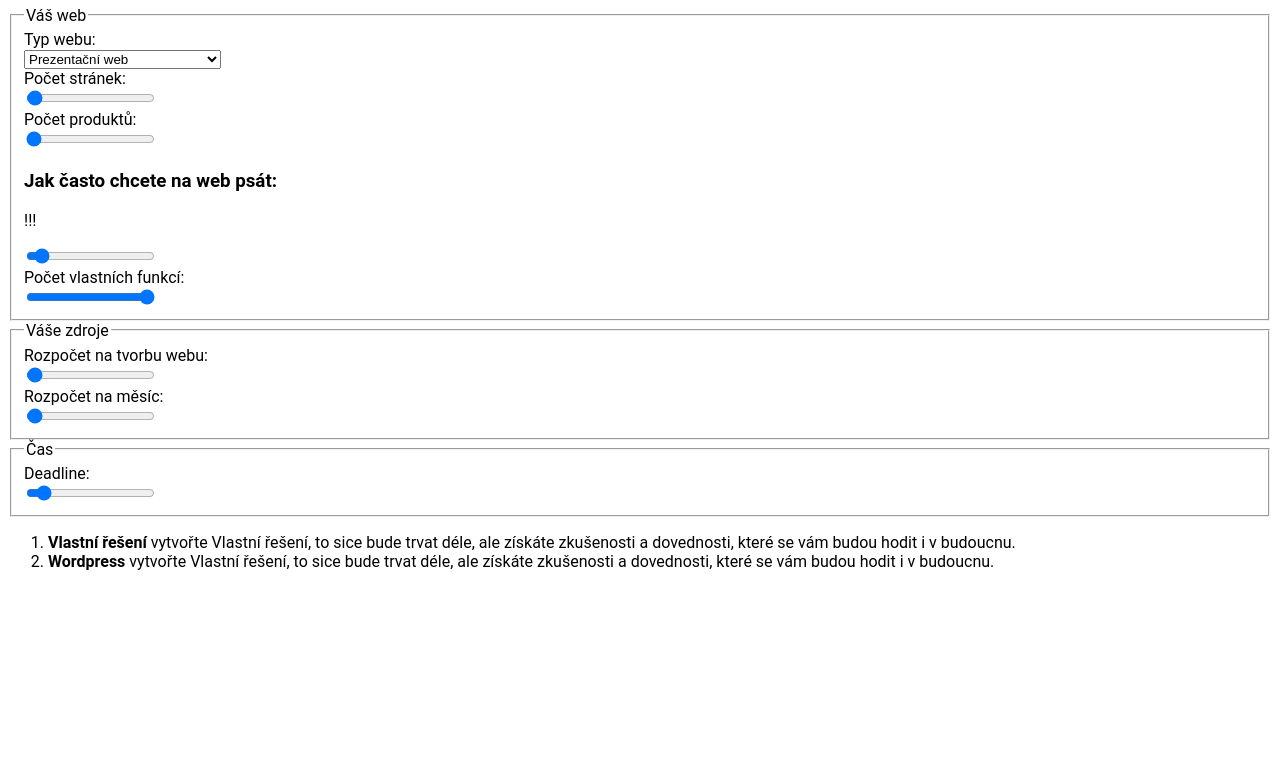
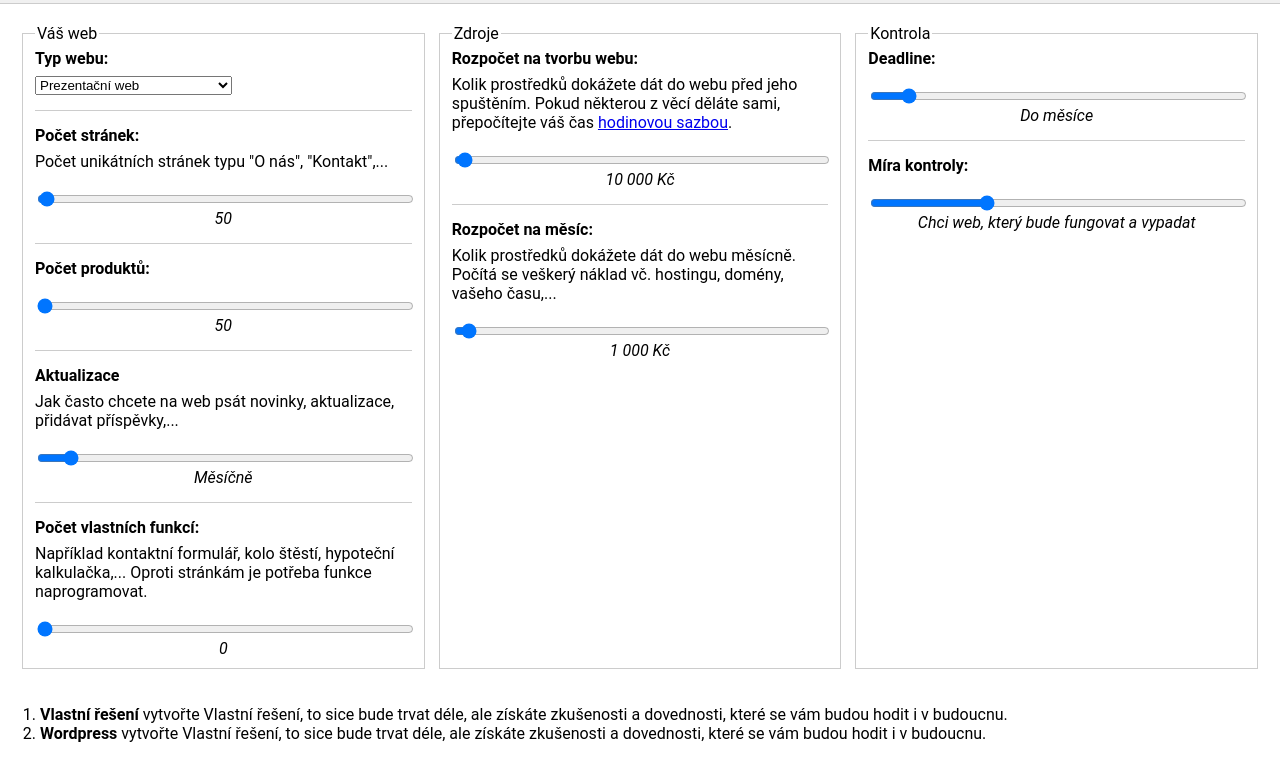
Before and after one commit to webgptorg/calculator, a website: page index.html in a window 1280 px wide. Shown: the part 75-834 px from the top of the page. Before the commit the page ends 800 px from the top, so only its background shows below. Drawn offline with Linux system fonts and the light colour scheme.

Commit message:
Calculator design

```diff
--- a/index.html
+++ b/index.html
@@ -16,7 +16,9 @@
                 <legend>Váš web</legend>
 
                 <div class="field">
-                    <label for="web-type">Typ webu:</label>
+                    <label for="web-type">
+                        <h3>Typ webu:</h3>
+                    </label>
                     <select id="web-type">
                         <option value="presentation" selected>Prezentační web</option>
                         <option value="eshop">E-shop</option>
@@ -35,7 +37,10 @@
                 </div>
 
                 <div class="field">
-                    <label for="pages-count">Počet stránek:</label>
+                    <label for="pages-count">
+                        <h3>Počet stránek:</h3>
+                        <p>Počet unikátních stránek typu "O nás", "Kontakt",...</p>
+                    </label>
                     <input
                         id="pages-count"
                         type="range"
@@ -49,7 +54,9 @@
                 </div>
 
                 <div class="field">
-                    <label for="products-count">Počet produktů:</label>
+                    <label for="products-count">
+                        <h3>Počet produktů:</h3>
+                    </label>
                     <input
                         id="products-count"
                         type="range"
@@ -64,9 +71,9 @@
 
                 <div class="field">
                     <label for="updates-days-period">
-                        <h3>Jak často chcete na web psát:</h3>
-                        <p>!!!</p></label
-                    >
+                        <h3>Aktualizace</h3>
+                        <p>Jak často chcete na web psát novinky, aktualizace, přidávat příspěvky,...</p>
+                    </label>
                     <!-- TODO: Make logarithmic sliders -->
                     <input
                         id="updates-days-period"
@@ -81,24 +88,36 @@
                 </div>
 
                 <div class="field">
-                    <label for="custom-functions-count">Počet vlastních funkcí:</label>
+                    <label for="custom-functions-count">
+                        <h3>Počet vlastních funkcí:</h3>
+                        <p>
+                            Například kontaktní formulář, kolo štěstí, hypoteční kalkulačka,... Oproti stránkám je
+                            potřeba funkce naprogramovat.
+                        </p>
+                    </label>
                     <input
                         id="custom-functions-count"
                         type="range"
                         data-show-output="scalar"
                         min="0"
-                        max="10"
+                        max="100"
                         step="1"
-                        value="50"
+                        value="0"
                     />
                     <output></output>
                 </div>
             </fieldset>
             <fieldset>
-                <legend>Váše zdroje</legend>
+                <legend>Zdroje</legend>
 
                 <div class="field">
-                    <label for="budget-upfront">Rozpočet na tvorbu webu:</label>
+                    <label for="budget-upfront">
+                        <h3>Rozpočet na tvorbu webu:</h3>
+                        <p>
+                            Kolik prostředků dokážete dát do webu před jeho spuštěním. Pokud některou z věcí děláte
+                            sami, přepočítejte váš čas <a href="#!!!">hodinovou sazbou</a>.
+                        </p>
+                    </label>
                     <input
                         id="budget-upfront"
                         type="range"
@@ -112,13 +131,19 @@
                 </div>
 
                 <div class="field">
-                    <label for="budget-per-month">Rozpočet na měsíc:</label>
+                    <label for="budget-per-month">
+                        <h3>Rozpočet na měsíc:</h3>
+                        <p>
+                            Kolik prostředků dokážete dát do webu měsícně. Počítá se veškerý náklad vč. hostingu,
+                            domény, vašeho času,...
+                        </p>
+                    </label>
                     <input
                         id="budget-per-month"
                         type="range"
                         data-show-output="CZK"
                         min="0"
-                        max="100000"
+                        max="50000"
                         step="1"
                         value="1000"
                     />
@@ -127,16 +152,36 @@
             </fieldset>
 
             <fieldset>
-                <legend>Čas</legend>
+                <legend>Kontrola</legend>
 
                 <div class="field">
-                    <label for="days-to-deadline">Deadline:</label>
+                    <label for="days-to-deadline">
+                        <h3>Deadline:</h3>
+                        <p></p>
+                    </label>
                     <input
                         id="days-to-deadline"
                         type="range"
                         data-show-output="days-to-deadline"
                         min="-1"
                         max="365"
+                        step="1"
+                        value="30"
+                    />
+                    <output></output>
+                </div>
+
+                <div class="field">
+                    <label for="level-of-control">
+                        <h3>Míra kontroly:</h3>
+                        <p></p>
+                    </label>
+                    <input
+                        id="level-of-control"
+                        type="range"
+                        data-show-output="level-of-control"
+                        min="0"
+                        max="100"
                         step="1"
                         value="30"
                     />
--- a/script/main.mjs
+++ b/script/main.mjs
@@ -5,7 +5,7 @@ export function main() {
 
     // TODO: Extract this to separate function
     for (const inputElement of Array.from(document.querySelectorAll(`input[type="range"][data-show-output]`))) {
-        inputElement.addEventListener('input', (event) => {
+        const updateOutput = () => {
             const value = parseFloat(inputElement.value);
             const showOutput = inputElement.dataset.showOutput;
 
@@ -75,11 +75,37 @@ export function main() {
                 } else {
                     valueFormatted = `Do ${Math.round((value / 365) * 10) / 10} let`;
                 }
+            } else if (showOutput === 'level-of-control') {
+                if (value < 5) {
+                    valueFormatted = 'Chci být vidět na internetu, jedno jak';
+                } else if (value < 10) {
+                    valueFormatted = 'Chci web, který bude fungovat';
+                } else if (value < 20) {
+                    valueFormatted = 'Chci web, který bude fungovat a trochu vypadat';
+                } else if (value < 50) {
+                    valueFormatted = 'Chci web, který bude fungovat a vypadat';
+                } else if (value < 60) {
+                    valueFormatted = 'Chci web, který bude vypadat dobře';
+                } else if (value < 70) {
+                    valueFormatted = 'Chci web, který bude vypadat skvěle';
+                } else if (value < 80) {
+                    valueFormatted = 'Chci web, který bude vypadat přesně tak, jak chci';
+                } else {
+                    valueFormatted = 'Chci web, který bude do PUNTÍKU přesně tak, jak chci';
+                }
             } else {
                 console.error(`Unknown data-show-output="${showOutput}"`);
             }
 
-            event.target.nextElementSibling.value = valueFormatted;
+            inputElement.nextElementSibling.value = valueFormatted;
+        };
+
+        inputElement.addEventListener('input', () => {
+            updateOutput();
+        });
+
+        requestAnimationFrame(() => {
+            updateOutput();
         });
     }
 }
--- a/style/main.css
+++ b/style/main.css
@@ -1,8 +1,86 @@
 html,
 body {
     font-family: 'Roboto', sans-serif;
+
+    display: flex;
+    flex-direction: column;
+
+    margin: 0;
+    padding: 0;
 }
 
-label {
+h1 {
+    text-align: center;
+    margin: 0;
+    padding: 20px;
+    background-color: #f0f0f0;
+    border-bottom: 1px solid #ccc;
+}
+
+/*=================================================*/
+
+form.input {
+    /*/
+    outline: 1px solid rgb(102, 255, 0);
+    /**/
+
+    display: grid;
+    grid-template-columns: repeat(3, 1fr);
+    gap: 10px;
+    padding: 10px;
+    margin: 10px;
+}
+
+@media only screen and (max-width: 600px) {
+    /* 📱 Big smartphones */
+
+    form.input {
+        grid-template-columns: 1fr;
+    }
+}
+
+form.input fieldset {
+    border: 1px solid #ccc;
+}
+
+form.input fieldset .field:not(:last-child) {
+    padding-bottom: 15px;
+    border-bottom: 1px solid #ccc;
+    margin-bottom: 15px;
+}
+
+form.input fieldset .field label {
     display: block;
 }
+
+form.input fieldset .field label h3 {
+    margin: 0;
+    margin-bottom: 7px;
+
+    font-size: 1em;
+    font-weight: bold;
+}
+
+form.input fieldset .field label p {
+    margin: 0;
+}
+
+form.input fieldset .field input[type='range'] {
+    margin-top: 20px;
+    display: block;
+    width: 100%;
+}
+
+form.input fieldset .field output {
+    display: block;
+    font-style: italic;
+
+    display: block;
+    width: 100%;
+    text-align: center;
+}
+
+/*=================================================*/
+
+.output {
+}
```
